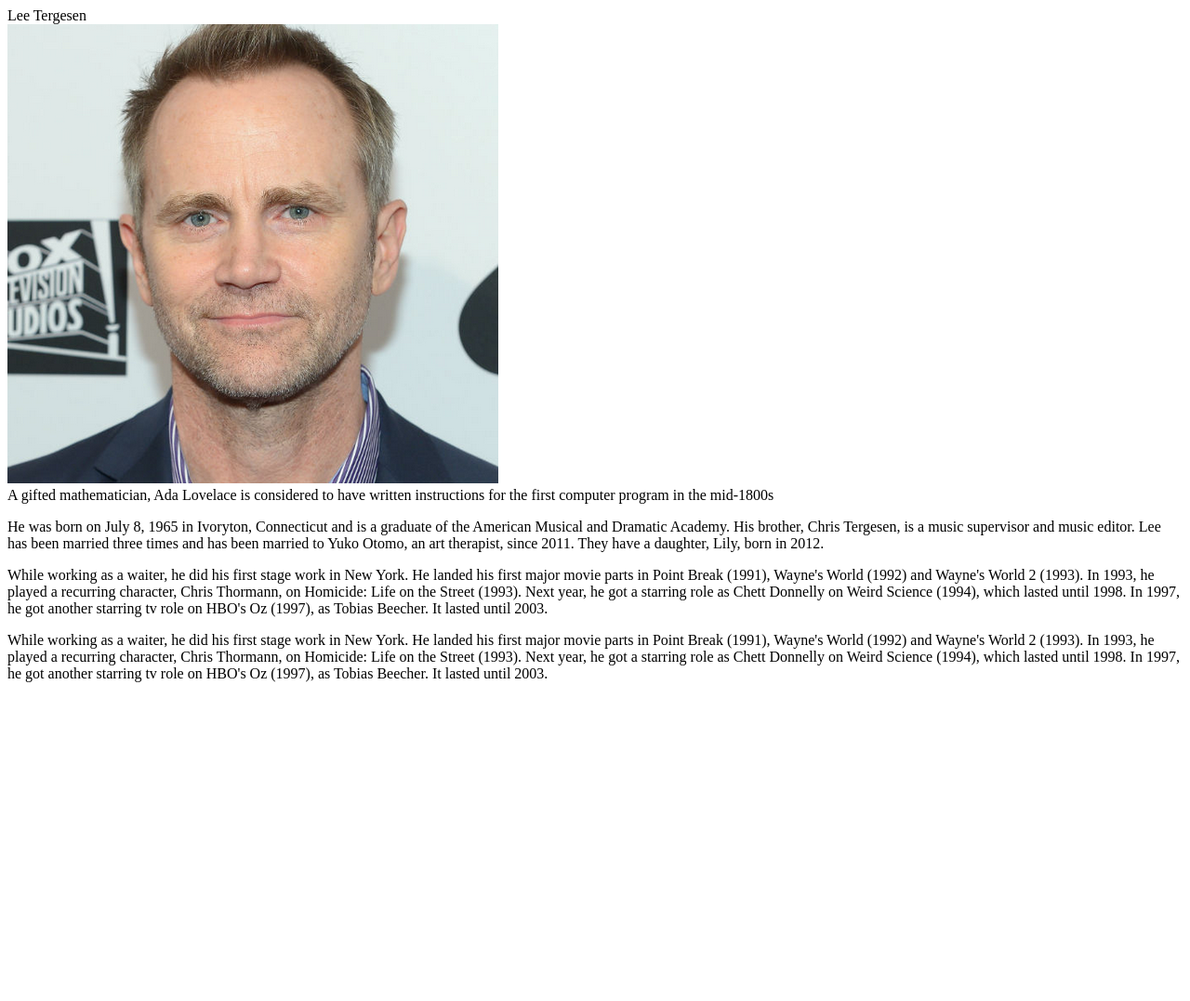
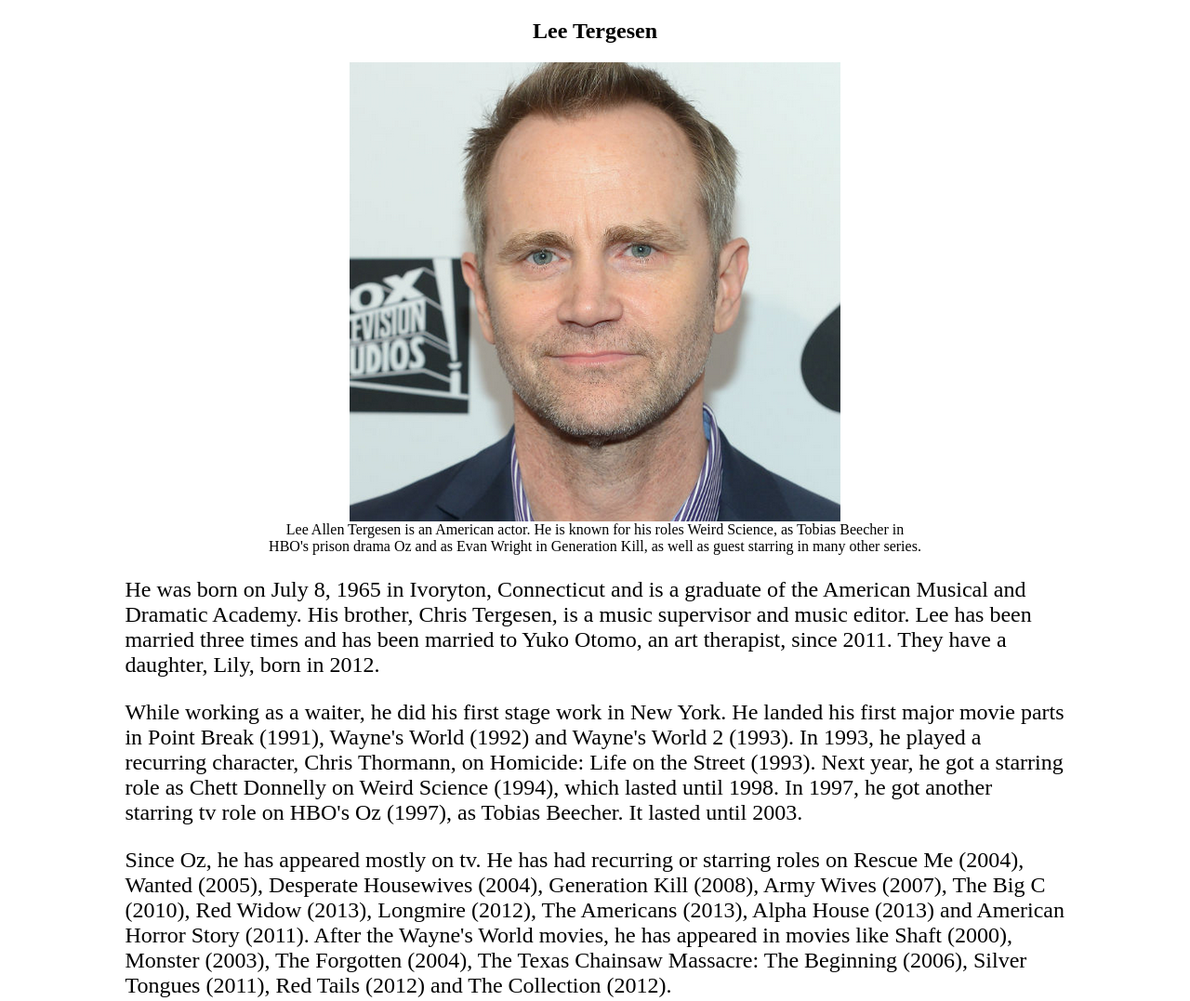
Before and after one commit to ifylala/IfyAaron, a plain HTML site: page index.html in a window 1280 px wide. Shown: the top 1077 px of the page at 93% size. Before the commit the page ends 800 px from the top, so only its background shows below. Drawn offline with Linux system fonts and the light colour scheme.

Commit message:
Tribute Done

```diff
--- a/css/style.css
+++ b/css/style.css
@@ -0,0 +1,23 @@
+#main{
+    width: 80%;
+    margin: auto;
+}
+#title{
+    display: block;
+    text-align: center;
+}
+#image{
+    height: auto;
+    max-width: 100%;
+    margin: auto;
+    display: block;
+}
+
+#img-caption{
+    margin: auto;
+    text-align: center;
+    width:70%;
+}
+p{
+    font-size: 24px;
+}
--- a/index.html
+++ b/index.html
@@ -9,12 +9,11 @@
   <body>
     <script src="https://cdn.freecodecamp.org/testable-projects-fcc/v1/bundle.js"></script>
     <div id="main">
-        <div id="title">Lee Tergesen</div>
+        <div id="title"><h2>Lee Tergesen</h2></div>
         <div id="img-div">
           <img id="image" src="img/Lee_Tergesen.png">
           <div id="img-caption">
-            A gifted mathematician, Ada Lovelace is considered to have written instructions for the first computer program in the mid-1800s
-
+           Lee Allen Tergesen is an American actor. He is known for his roles Weird Science, as Tobias Beecher in HBO's prison drama Oz and as Evan Wright in Generation Kill, as well as guest starring in many other series.
           </div>
         </div>
 
@@ -25,10 +24,11 @@
             While working as a waiter, he did his first stage work in New York. He landed his first major movie parts in Point Break (1991), Wayne's World (1992) and Wayne's World 2 (1993). In 1993, he played a recurring character, Chris Thormann, on Homicide: Life on the Street (1993). Next year, he got a starring role as Chett Donnelly on Weird Science (1994), which lasted until 1998. In 1997, he got another starring tv role on HBO's Oz (1997), as Tobias Beecher. It lasted until 2003.
           </p>
           <p>
-          While working as a waiter, he did his first stage work in New York. He landed his first major movie parts in Point Break (1991), Wayne's World (1992) and Wayne's World 2 (1993). In 1993, he played a recurring character, Chris Thormann, on Homicide: Life on the Street (1993). Next year, he got a starring role as Chett Donnelly on Weird Science (1994), which lasted until 1998. In 1997, he got another starring tv role on HBO's Oz (1997), as Tobias Beecher. It lasted until 2003.
+            Since Oz, he has appeared mostly on tv. He has had recurring or starring roles on Rescue Me (2004), Wanted (2005), Desperate Housewives (2004), Generation Kill (2008), Army Wives (2007), The Big C (2010), Red Widow (2013), Longmire (2012), The Americans (2013), Alpha House (2013) and American Horror Story (2011). After the Wayne's World movies, he has appeared in movies like Shaft (2000), Monster (2003), The Forgotten (2004), The Texas Chainsaw Massacre: The Beginning (2006), Silver Tongues (2011), Red Tails (2012) and The Collection (2012).
           </p>
         </div>
-        <a id="tribute-link" href="https://www.imdb.com/name/nm0855564/bio"></a>
+        <p>If you have time, you should read more about this human being on his <a id="tribute-link" href="https://www.imdb.com/name/nm0855564/bio" target="_blank">Wikipedia entry</a></p>
+
       </div>
     <!--
 
```
